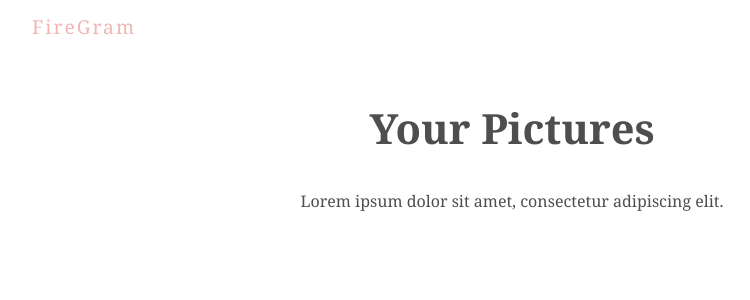
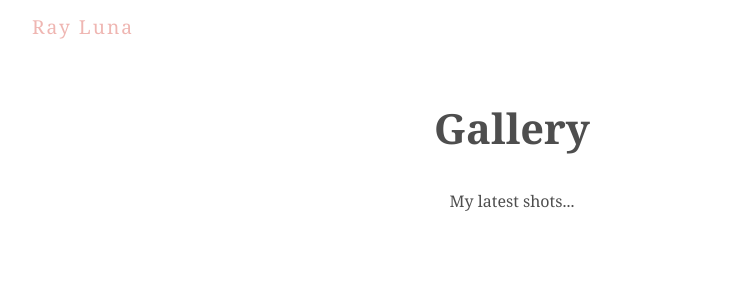
Before and after one commit to leon-luna-ray/image-gallery, a React (Create React App) app: page / in a window 1280 px wide. Shown: the top 300 px of the page, without its empty margins (128-878 px from the left). Built offline with nearby package versions, Linux system fonts and the light colour scheme.

Commit message:
change front page type

```diff
--- a/src/components/Title.js
+++ b/src/components/Title.js
@@ -2,12 +2,12 @@ import React from 'react';
 
 const Title = () => {
   return (
-    <div className="title">
-      <h1>FireGram</h1>
-      <h2>Your Pictures</h2>
-      <p>Lorem ipsum dolor sit amet, consectetur adipiscing elit.</p>
+    <div className='title'>
+      <h1>Ray Luna</h1>
+      <h2>Gallery</h2>
+      <p>My latest shots...</p>
     </div>
-  )
-}
+  );
+};
 
 export default Title;
```
